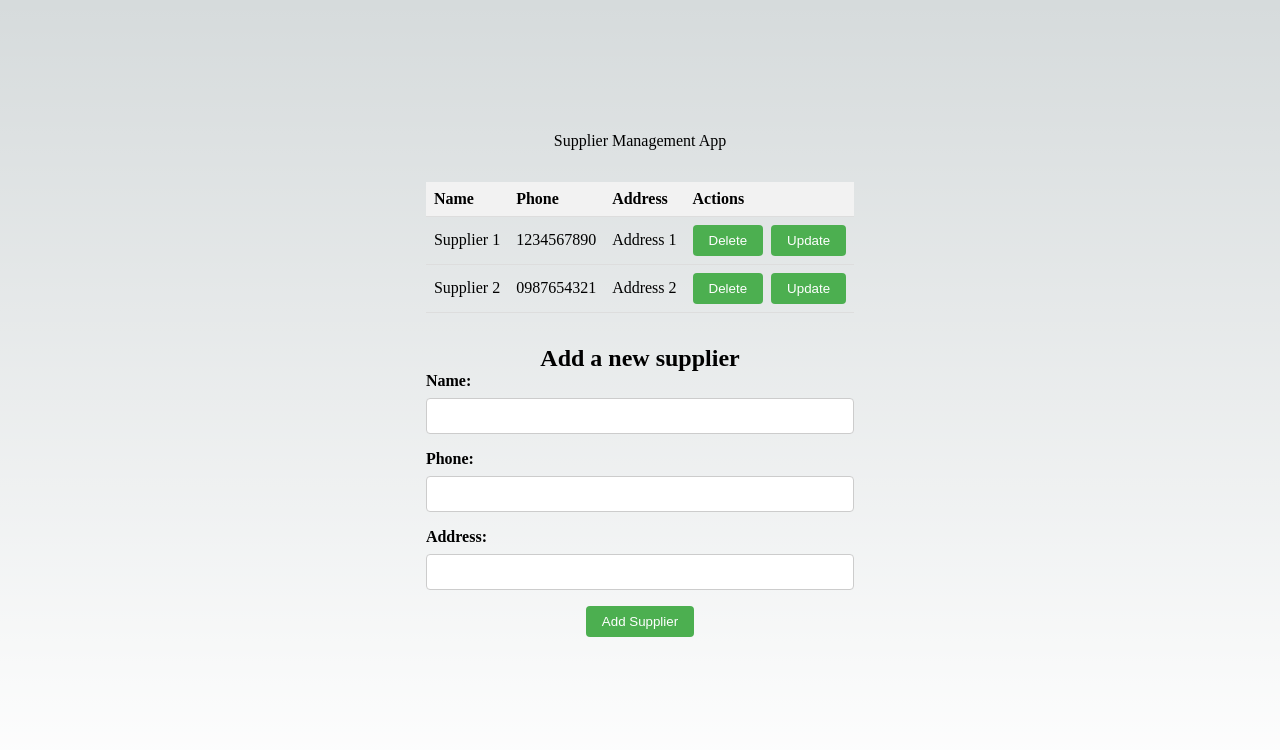
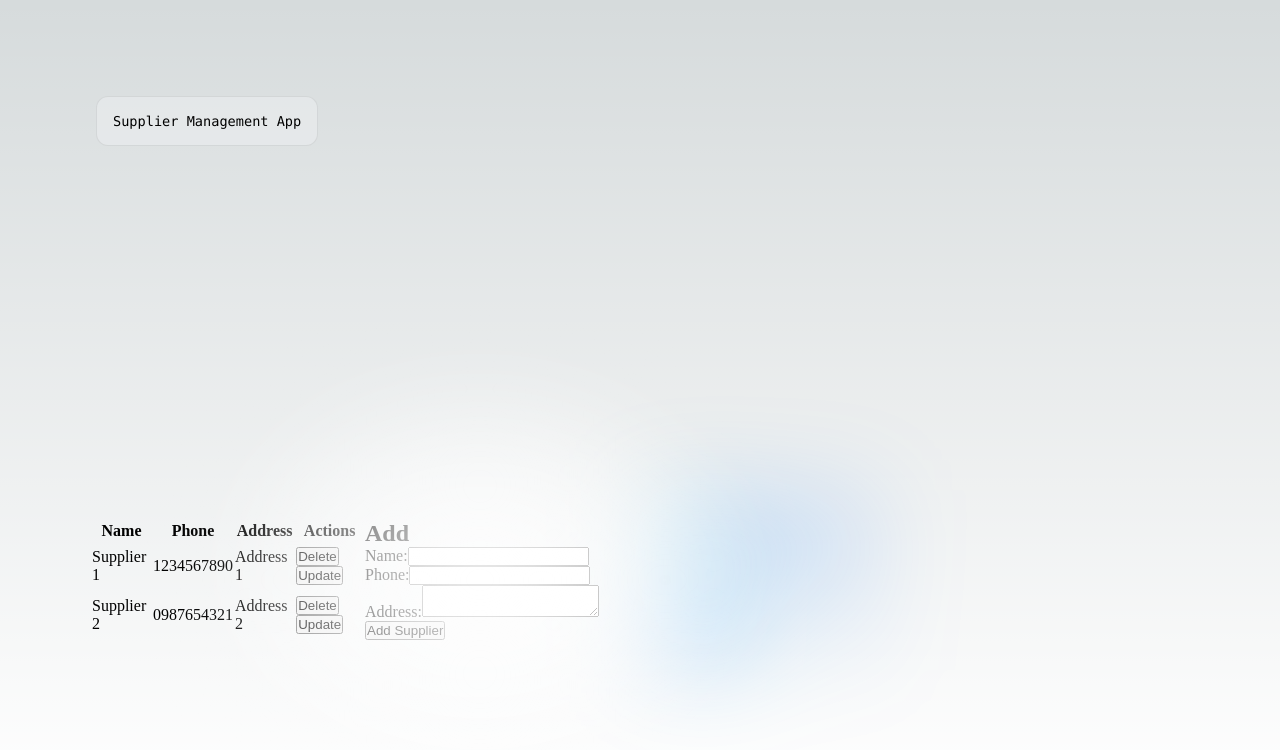
Before and after one commit to JackNicolus/stock-final-6210195, a Next.js app: page / in a window 1280 px wide. Shown: the top 750 px of the page. Built offline with nearby package versions, Linux system fonts and the light colour scheme.

Commit message:
It is what it is

```diff
--- a/pages/index.js
+++ b/pages/index.js
@@ -7,7 +7,10 @@ import { useState } from 'react'
 const inter = Inter({ subsets: ['latin'] })
 
 export default function Home() {
-  const [suppliers, setSuppliers] = useState([    { id: 1, name: 'Supplier 1', phone: '1234567890', address: 'Address 1' },    { id: 2, name: 'Supplier 2', phone: '0987654321', address: 'Address 2' },  ])
+  const [suppliers, setSuppliers] = useState([
+    { id: 1, name: 'Supplier 1', phone: '1234567890', address: 'Address 1' },
+    { id: 2, name: 'Supplier 2', phone: '0987654321', address: 'Address 2' },
+  ])
   const [name, setName] = useState('')
   const [phone, setPhone] = useState('')
   const [address, setAddress] = useState('')
@@ -48,19 +51,22 @@ export default function Home() {
     setPhone('')
     setAddress('')
   }
-
   return (
     <>
       <Head>
         <title>Supplier Management App</title>
         <meta name="description" content="Supplier Management App" />
         <meta name="viewport" content="width=device-width, initial-scale=1" />
-        <link rel="icon" href="/favicon.ico" />
       </Head>
       <main className={styles.main}>
         <div className={styles.description}>
-          <p>Supplier Management App</p>
+          <p>
+            Supplier Management App
+          </p>
         </div>
+
+        <div className={styles.center}>
+
         <div className={styles.grid}>
           <table>
             <thead>
@@ -89,9 +95,11 @@ export default function Home() {
               ))}
             </tbody>
           </table>
-          <div className={styles.form}>
-        <h2>Add a new supplier</h2>
-        <div className={styles.formGroup}>
+
+          <div>
+            <h2>Add</h2>
+            <form onSubmit={(e) => e.preventDefault()}>
+              <div>
                 <label htmlFor="name">Name:</label>
                 <input
                   type="text"
@@ -100,25 +108,28 @@ export default function Home() {
                   onChange={(e) => setName(e.target.value)}
                 />
               </div>
-        <div className={styles.formGroup}>
+              <div>
                 <label htmlFor="phone">Phone:</label>
                 <input
-            type="text"
+                  type="tel"
                   id="phone"
                   value={phone}
                   onChange={(e) => setPhone(e.target.value)}
                 />
               </div>
-        <div className={styles.formGroup}>
+              <div>
                 <label htmlFor="address">Address:</label>
-          <input
-            type="text"
+                <textarea
                   id="address"
                   value={address}
                   onChange={(e) => setAddress(e.target.value)}
-          />
+                ></textarea>
               </div>
+              <div>
                 <button onClick={addSupplier}>Add Supplier</button>
+              </div>
+            </form>
+          </div>
         </div>
         </div>
       </main>
--- a/styles/Home.module.css
+++ b/styles/Home.module.css
@@ -1,100 +1,251 @@
 .main {
   display: flex;
   flex-direction: column;
-  justify-content: center;
+  justify-content: space-between;
   align-items: center;
+  padding: 6rem;
   min-height: 100vh;
 }
 
 .description {
-  margin-bottom: 2rem;
-  text-align: center;
+  display: inherit;
+  justify-content: inherit;
+  align-items: inherit;
+  font-size: 0.85rem;
+  max-width: var(--max-width);
+  width: 100%;
+  z-index: 2;
+  font-family: var(--font-mono);
+}
+
+.description a {
+  display: flex;
+  justify-content: center;
+  align-items: center;
+  gap: 0.5rem;
+}
+
+.description p {
+  position: relative;
+  margin: 0;
+  padding: 1rem;
+  background-color: rgba(var(--callout-rgb), 0.5);
+  border: 1px solid rgba(var(--callout-border-rgb), 0.3);
+  border-radius: var(--border-radius);
+}
+
+.code {
+  font-weight: 700;
+  font-family: var(--font-mono);
 }
 
 .grid {
+  display: grid;
+  grid-template-columns: repeat(4, minmax(25%, auto));
+  width: var(--max-width);
+  max-width: 100%;
+}
+
+.card {
+  padding: 1rem 1.2rem;
+  border-radius: var(--border-radius);
+  background: rgba(var(--card-rgb), 0);
+  border: 1px solid rgba(var(--card-border-rgb), 0);
+  transition: background 200ms, border 200ms;
+}
+
+.card span {
+  display: inline-block;
+  transition: transform 200ms;
+}
+
+.card h2 {
+  font-weight: 600;
+  margin-bottom: 0.7rem;
+}
+
+.card p {
+  margin: 0;
+  opacity: 0.6;
+  font-size: 0.9rem;
+  line-height: 1.5;
+  max-width: 30ch;
+}
+
+.center {
   display: flex;
-  flex-direction: column;
   justify-content: center;
   align-items: center;
-  gap: 2rem;
-  margin-bottom: 2rem;
+  position: relative;
+  padding: 4rem 0;
 }
 
-table {
-  border-collapse: collapse;
-  width: 100%;
-  max-width: 800px;
+.center::before {
+  background: var(--secondary-glow);
+  border-radius: 50%;
+  width: 480px;
+  height: 360px;
+  margin-left: -400px;
 }
 
-th,
-td {
-  padding: 0.5rem;
-  text-align: left;
-  border-bottom: 1px solid #ddd;
+.center::after {
+  background: var(--primary-glow);
+  width: 240px;
+  height: 180px;
+  z-index: -1;
 }
 
-th {
-  background-color: #f2f2f2;
+.center::before,
+.center::after {
+  content: '';
+  left: 50%;
+  position: absolute;
+  filter: blur(45px);
+  transform: translateZ(0);
 }
 
-button {
-  background-color: #4caf50;
-  border: none;
-  color: #fff;
-  padding: 0.5rem 1rem;
-  border-radius: 4px;
-  cursor: pointer;
-  margin-right: 0.5rem;
+.logo,
+.thirteen {
+  position: relative;
 }
 
-button:hover {
-  background-color: #3e8e41;
+.thirteen {
+  display: flex;
+  justify-content: center;
+  align-items: center;
+  width: 75px;
+  height: 75px;
+  padding: 25px 10px;
+  margin-left: 16px;
+  transform: translateZ(0);
+  border-radius: var(--border-radius);
+  overflow: hidden;
+  box-shadow: 0px 2px 8px -1px #0000001a;
 }
 
-button:last-child {
-  margin-right: 0;
+.thirteen::before,
+.thirteen::after {
+  content: '';
+  position: absolute;
+  z-index: -1;
 }
 
-.form {
-  display: flex;
-  flex-direction: column;
-  justify-content: center;
-  align-items: center;
-  width: 100%;
-  max-width: 800px;
+/* Conic Gradient Animation */
+.thirteen::before {
+  animation: 6s rotate linear infinite;
+  width: 200%;
+  height: 200%;
+  background: var(--tile-border);
 }
 
-.formGroup {
-  display: flex;
-  flex-direction: column;
-  margin-bottom: 1rem;
-  width: 100%;
-  max-width: 500px;
+/* Inner Square */
+.thirteen::after {
+  inset: 0;
+  padding: 1px;
+  border-radius: var(--border-radius);
+  background: linear-gradient(
+    to bottom right,
+    rgba(var(--tile-start-rgb), 1),
+    rgba(var(--tile-end-rgb), 1)
+  );
+  background-clip: content-box;
 }
 
-label {
-  font-weight: bold;
-  margin-bottom: 0.5rem;
+/* Enable hover only on non-touch devices */
+@media (hover: hover) and (pointer: fine) {
+  .card:hover {
+    background: rgba(var(--card-rgb), 0.1);
+    border: 1px solid rgba(var(--card-border-rgb), 0.15);
+  }
+
+  .card:hover span {
+    transform: translateX(4px);
+  }
 }
 
-input {
-  padding: 0.5rem;
-  border-radius: 4px;
-  border: 1px solid #ccc;
-  font-size: 1rem;
-  width: 100%;
+@media (prefers-reduced-motion) {
+  .thirteen::before {
+    animation: none;
+  }
+
+  .card:hover span {
+    transform: none;
+  }
 }
 
-button[type="submit"] {
-  background-color: #4caf50;
-  border: none;
-  color: #fff;
-  padding: 0.5rem 1rem;
-  border-radius: 4px;
-  cursor: pointer;
-  margin-top: 1rem;
+/* Mobile */
+@media (max-width: 700px) {
+  .content {
+    padding: 4rem;
+  }
+
+  .grid {
+    grid-template-columns: 1fr;
+    margin-bottom: 120px;
+    max-width: 320px;
+    text-align: center;
+  }
+
+  .card {
+    padding: 1rem 2.5rem;
+  }
+
+  .card h2 {
+    margin-bottom: 0.5rem;
+  }
+
+  .center {
+    padding: 8rem 0 6rem;
+  }
+
+  .center::before {
+    transform: none;
+    height: 300px;
+  }
+
+  .description {
+    font-size: 0.8rem;
+  }
+
+  .description a {
+    padding: 1rem;
+  }
+
+  .description p,
+  .description div {
+    display: flex;
+    justify-content: center;
+    position: fixed;
+    width: 100%;
+  }
+
+  .description p {
+    align-items: center;
+    inset: 0 0 auto;
+    padding: 2rem 1rem 1.4rem;
+    border-radius: 0;
+    border: none;
+    border-bottom: 1px solid rgba(var(--callout-border-rgb), 0.25);
+    background: linear-gradient(
+      to bottom,
+      rgba(var(--background-start-rgb), 1),
+      rgba(var(--callout-rgb), 0.5)
+    );
+    background-clip: padding-box;
+    backdrop-filter: blur(24px);
+  }
+
+  .description div {
+    align-items: flex-end;
+    pointer-events: none;
+    inset: auto 0 0;
+    padding: 2rem;
+    height: 200px;
+    background: linear-gradient(
+      to bottom,
+      transparent 0%,
+      rgb(var(--background-end-rgb)) 40%
+    );
+    z-index: 1;
+  }
 }
-
-button[type="submit"]:hover {
-  background-color: #3e8e41;
-}
```
Lines whose indentation alone changed are shown as unchanged.
